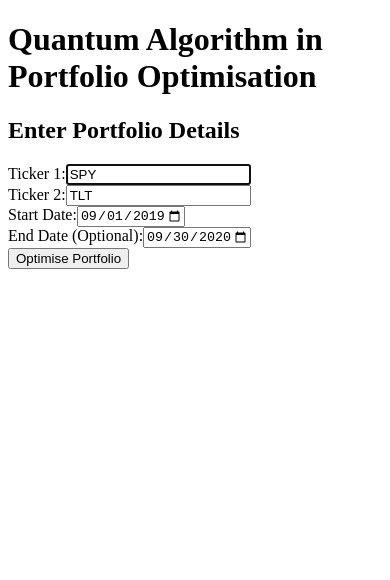
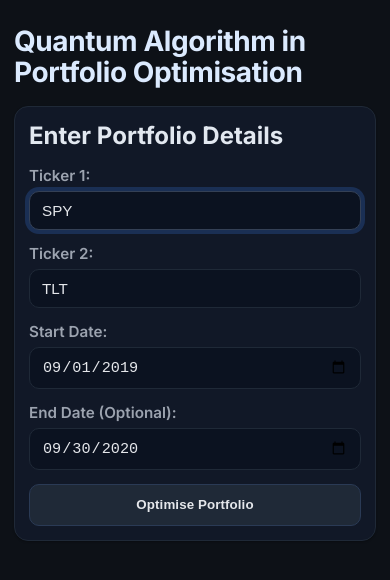
Before and after one commit to WaiTungPoonTed/portfolio-optimiser, a React (Vite) app in the folder frontend/: page / in a window 390 px wide. Shown: the top 580 px of the page. Built offline with nearby package versions, Linux system fonts and the light colour scheme.

Commit message:
style: adding the frontend style

```diff
--- a/frontend/src/styles/style.css
+++ b/frontend/src/styles/style.css
@@ -0,0 +1,260 @@
+/* Calm, minimal dark theme */
+@import url("https://fonts.googleapis.com/css2?family=Inter:wght@400;500;600;700&display=swap");
+
+:root {
+  --bg: #0d1117;
+  --surface: #111827; /* cards */
+  --surface-strong: #0f172a; /* highlight card (chart) */
+  --text: #e5e7eb;
+  --muted: #9ca3af;
+  --border: #1f2937;
+
+  --ring: rgba(59, 130, 246, 0.22);
+
+  --shadow-sm: 0 1px 2px rgba(0, 0, 0, 0.25);
+  --shadow-md: 0 10px 24px rgba(0, 0, 0, 0.28);
+}
+
+* {
+  box-sizing: border-box;
+}
+html,
+body,
+#root {
+  height: 100%;
+}
+body {
+  margin: 0;
+  background: var(--bg);
+  color: var(--text);
+  font-family: Inter, system-ui, -apple-system, Segoe UI, Roboto, Helvetica,
+    Arial;
+  -webkit-font-smoothing: antialiased;
+  -moz-osx-font-smoothing: grayscale;
+}
+
+/* Layout */
+#root > div {
+  max-width: 1100px;
+  margin: 40px auto 80px;
+  padding: 0 20px;
+}
+
+/* Headings (no gradient) */
+h1 {
+  font-size: clamp(28px, 3vw, 40px);
+  line-height: 1.1;
+  margin: 0 0 18px;
+  font-weight: 700;
+  color: #dbeafe; /* soft, not flashy */
+  letter-spacing: -0.015em;
+}
+h2,
+h3 {
+  margin: 0 0 8px;
+  font-weight: 700;
+  color: #e2e8f0;
+}
+h3 {
+  font-size: 18px;
+}
+
+/* Form card */
+form {
+  display: grid;
+  grid-template-columns: repeat(auto-fit, minmax(240px, 1fr));
+  gap: 14px 18px;
+
+  padding: 18px;
+  background: var(--surface);
+  border: 1px solid var(--border);
+  border-radius: 14px;
+  box-shadow: var(--shadow-sm);
+}
+form h2 {
+  grid-column: 1 / -1;
+  margin-bottom: 2px;
+}
+form > div {
+  display: flex;
+  flex-direction: column;
+}
+
+label {
+  font-size: 0.95rem;
+  font-weight: 600;
+  color: var(--muted);
+  margin-bottom: 6px;
+}
+
+/* Inputs */
+input[type="text"],
+input[type="date"] {
+  width: 100%;
+  background: #0b1220;
+  border: 1px solid var(--border);
+  border-radius: 10px;
+  padding: 10px 12px;
+  font-size: 0.95rem;
+  color: var(--text);
+  transition: border-color 0.2s ease, box-shadow 0.2s ease;
+}
+input:hover {
+  border-color: #2b3445;
+}
+input:focus {
+  outline: none;
+  border-color: #344055;
+  box-shadow: 0 0 0 4px var(--ring);
+}
+
+/* Button – subtle */
+button {
+  grid-column: 1 / -1;
+  justify-self: start;
+
+  appearance: none;
+  border: 1px solid #2a3a55;
+  border-radius: 10px;
+  padding: 10px 16px;
+  min-height: 42px;
+  background: #1f2937;
+  color: #e5e7eb;
+  font-weight: 600;
+  letter-spacing: 0.1px;
+  cursor: pointer;
+  transition: background 0.2s ease, transform 0.06s ease, border-color 0.2s ease;
+}
+button:hover {
+  background: #273243;
+  transform: translateY(-1px);
+  border-color: #344055;
+}
+button:active {
+  transform: translateY(0);
+}
+button:disabled {
+  opacity: 0.7;
+  cursor: not-allowed;
+}
+
+/* Results: make the chart container the hero */
+.results-section {
+  margin-top: 22px;
+}
+.results-section p {
+  margin: 0 0 10px;
+  color: var(--muted);
+}
+
+.results-section > div {
+  padding: 16px;
+  background: var(--surface-strong);
+  border: 1px solid #223044;
+  border-radius: 14px;
+  box-shadow: var(--shadow-md);
+  position: relative;
+}
+
+/* Two-column grid: weights + chart (stacks on mobile) */
+.results-grid {
+  display: grid;
+  grid-template-columns: minmax(220px, 320px) 1fr;
+  gap: 16px 18px;
+  align-items: start;
+}
+@media (max-width: 960px) {
+  .results-grid {
+    grid-template-columns: 1fr;
+  }
+}
+
+/* Weights card */
+.weights-card {
+  background: #0b1220;
+  border: 1px solid #223044;
+  border-radius: 12px;
+  padding: 12px;
+}
+.weights-card h4 {
+  margin: 0 0 8px;
+  font-size: 15px;
+  color: #cbd5e1;
+}
+
+/* Weights table */
+.weights-table {
+  width: 100%;
+  border-collapse: collapse;
+  font-size: 0.95rem;
+}
+.weights-table th,
+.weights-table td {
+  padding: 8px 8px;
+  border-bottom: 1px solid #1c2736;
+  text-align: right;
+  white-space: nowrap;
+}
+.weights-table th:first-child,
+.weights-table td:first-child {
+  text-align: left;
+}
+.weights-table tr:last-child td {
+  border-bottom: none;
+}
+.weights-table .muted {
+  color: var(--muted);
+}
+.weights-table .sum-row td {
+  font-weight: 700;
+  color: #e2e8f0;
+}
+
+/* Chart width */
+.chart-container {
+  max-width: 1000px;
+  margin: 4px auto 0;
+}
+
+/* Feedback styles */
+.error {
+  color: #fca5a5;
+  font-weight: 600;
+}
+.loading {
+  position: relative;
+  padding-left: 26px;
+}
+.loading::before {
+  content: "";
+  position: absolute;
+  left: 0;
+  top: 50%;
+  transform: translateY(-50%);
+  width: 14px;
+  height: 14px;
+  border: 2px solid #586b86;
+  border-top-color: transparent;
+  border-radius: 50%;
+  animation: spin 0.8s linear infinite;
+}
+@keyframes spin {
+  to {
+    transform: translateY(-50%) rotate(360deg);
+  }
+}
+
+/* Mobile */
+@media (max-width: 520px) {
+  #root > div {
+    margin: 26px auto 56px;
+    padding: 0 14px;
+  }
+  form {
+    padding: 14px;
+  }
+  button {
+    width: 100%;
+    justify-self: stretch;
+  }
+}
```
